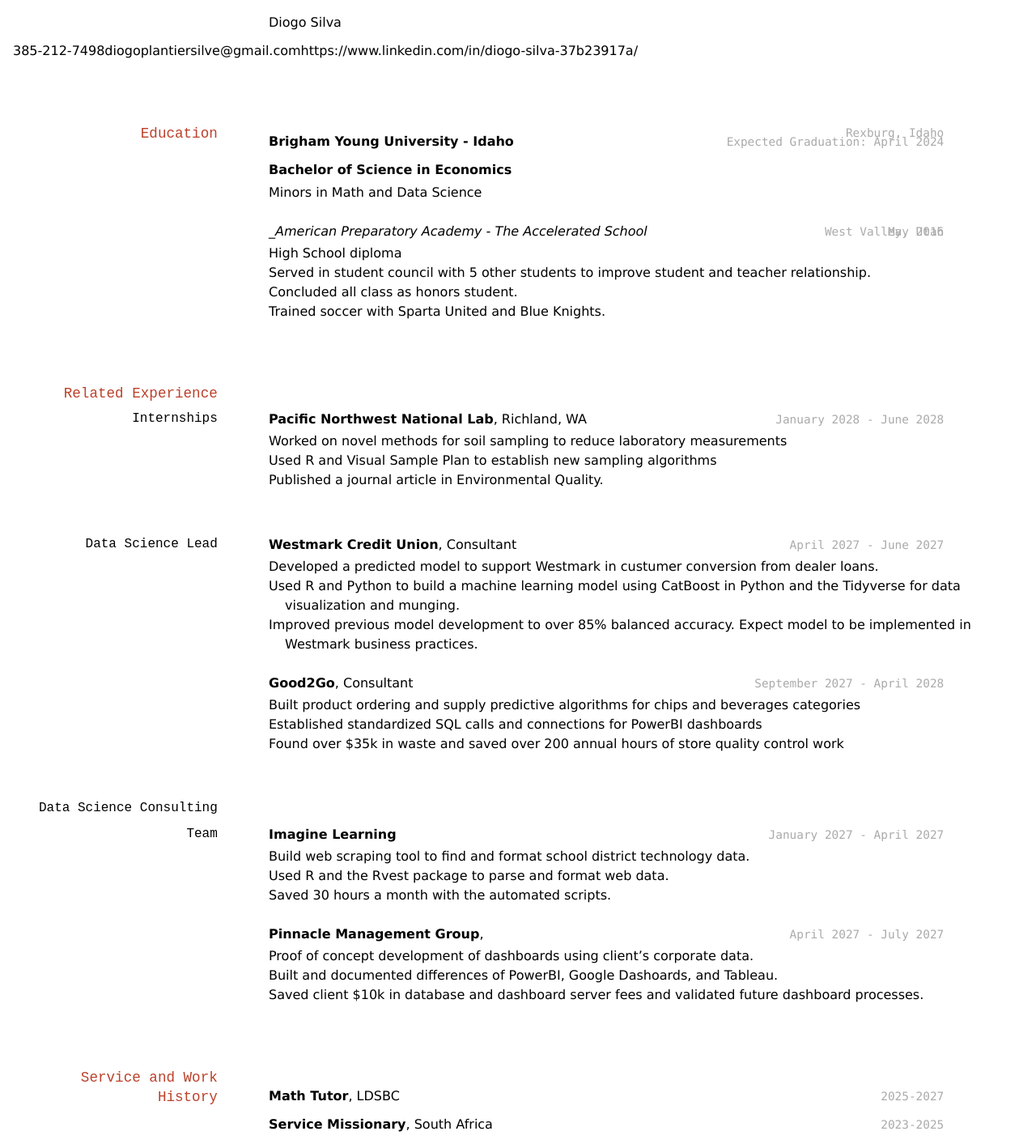
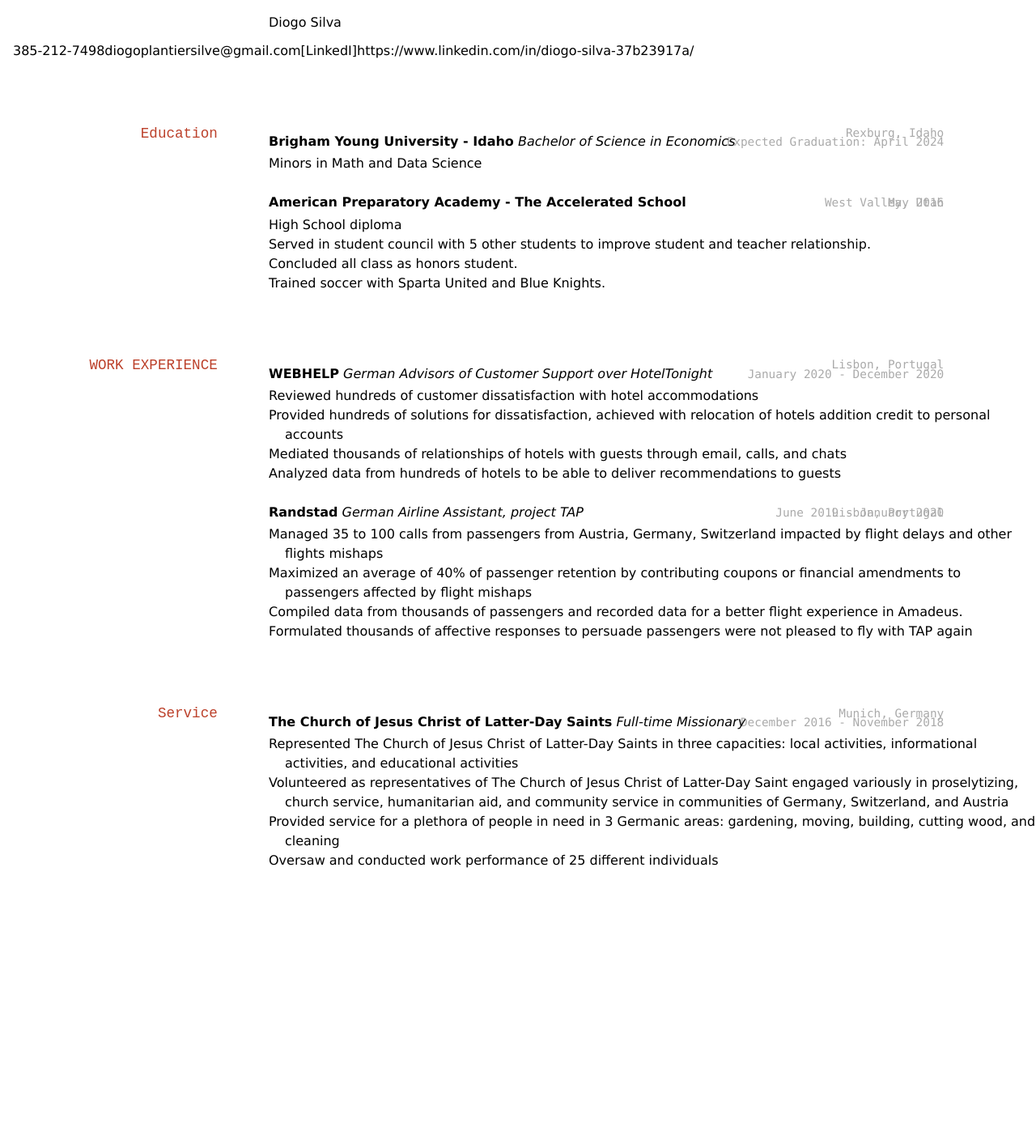
Before and after one commit to byuids-resumes/Silva-Resume, a Jekyll site: the page built from docs/index.md, in a window 1280 px wide. Shown: the whole page at 81% size. Built offline with Jekyll 4.4.1, drawn with Linux system fonts in a browser that asks for light colours; after the commit the page ends 1099 px from its top, so only the background shows below that.

Commit message:
Update index.md

```diff
--- a/docs/index.md
+++ b/docs/index.md
@@ -4,8 +4,7 @@ title: Diogo Silva
 ---
 Diogo Silva
 
-385-212-7498 | diogoplantiersilve@gmail.com | https://www.linkedin.com/in/diogo-silva-37b23917a/
-
+385-212-7498 | diogoplantiersilve@gmail.com | [LinkedI]https://www.linkedin.com/in/diogo-silva-37b23917a/
 
 <!-- https://www.monique.tech/the-art-of-markdown -->
 
@@ -16,16 +15,14 @@ Diogo Silva
 `Expected Graduation: April 2024`
 
 __Brigham Young University - Idaho__
-
-__Bachelor of Science in Economics__
-
+_Bachelor of Science in Economics_
 - Minors in Math and Data Science
 
 `West Valley, Utah`
 
 `May 2016`
 
-__American Preparatory Academy - The Accelerated School_
+__American Preparatory Academy - The Accelerated School__
 
 - High School diploma
 - Served in student council with 5 other students to improve student and teacher relationship.
@@ -33,59 +30,48 @@ __American Preparatory Academy - The Accelerated School_
 - Trained soccer with Sparta United and Blue Knights.
 
 
-## Related Experience
+## WORK EXPERIENCE
 
-### Internships
+`Lisbon, Portugal`
 
-`January 2028 - June 2028`
-__Pacific Northwest National Lab__, Richland, WA
+`January 2020 - December 2020`
 
-- Worked on novel methods for soil sampling to reduce laboratory measurements
-- Used R and Visual Sample Plan to establish new sampling algorithms
-- Published a journal article in Environmental Quality.
+__WEBHELP__
+_German Advisors of Customer Support over HotelTonight_
 
-### Data Science Lead
+- Reviewed hundreds of customer dissatisfaction with hotel accommodations
+- Provided hundreds of solutions for dissatisfaction, achieved with relocation of hotels addition credit to personal accounts
+- Mediated thousands of relationships of hotels with guests through email, calls, and chats
+- Analyzed data from hundreds of hotels to be able to deliver recommendations to guests
 
-`April 2027 - June 2027`
-__Westmark Credit Union__, Consultant
+`Lisbon, Portugal`
 
-- Developed a predicted model to support Westmark in custumer conversion from dealer loans.
-- Used R and Python to build a machine learning model using CatBoost in Python and the Tidyverse for data visualization and munging.
-- Improved previous model development to over 85% balanced accuracy. Expect model to be implemented in Westmark business practices.
+`June 2019 - January 2020`
 
-`September 2027 - April 2028`
-__Good2Go__, Consultant
+__Randstad__
+_German Airline Assistant, project TAP_
 
-- Built product ordering and supply predictive algorithms for chips and beverages categories
-- Established standardized SQL calls and connections for PowerBI dashboards
-- Found over $35k in waste and saved over 200 annual hours of store quality control work
-
-### Data Science Consulting Team
-
-`January 2027 - April 2027`
-__Imagine Learning__
-
-- Build web scraping tool to find and format school district technology data.
-- Used R and the Rvest package to parse and format web data.
-- Saved 30 hours a month with the automated scripts.
-
-`April 2027 - July 2027`
-__Pinnacle Management Group__,
-
-- Proof of concept development of dashboards using client's corporate data.
-- Built and documented differences of PowerBI, Google Dashoards, and Tableau.
-- Saved client $10k in database and dashboard server fees and validated future dashboard processes.
+- Managed 35 to 100 calls from passengers from Austria, Germany, Switzerland impacted by flight delays and other flights mishaps
+- Maximized an average of 40% of passenger retention by contributing coupons or financial amendments to passengers affected by flight mishaps
+- Compiled data from thousands of passengers and recorded data for a better flight experience in Amadeus.
+- Formulated thousands of affective responses to persuade passengers were not pleased to fly with TAP again
 
 
-## Service and Work History
+## Service
 
-`2025-2027`
-__Math Tutor__, LDSBC
+`Munich, Germany`
 
+`December 2016 - November 2018`
 
-`2023-2025`
-__Service Missionary__, South Africa
+__The Church of Jesus Christ of Latter-Day Saints__
+_Full-time Missionary_
 
+- Represented The Church of Jesus Christ of Latter-Day Saints in three capacities: local activities, informational activities, and
+educational activities
+- Volunteered as representatives of The Church of Jesus Christ of Latter-Day Saint engaged variously in proselytizing, church
+service, humanitarian aid, and community service in communities of Germany, Switzerland, and Austria
+- Provided service for a plethora of people in need in 3 Germanic areas: gardening, moving, building, cutting wood, and cleaning
+- Oversaw and conducted work performance of 25 different individuals
 
 
 <!-- ### Footer
```
